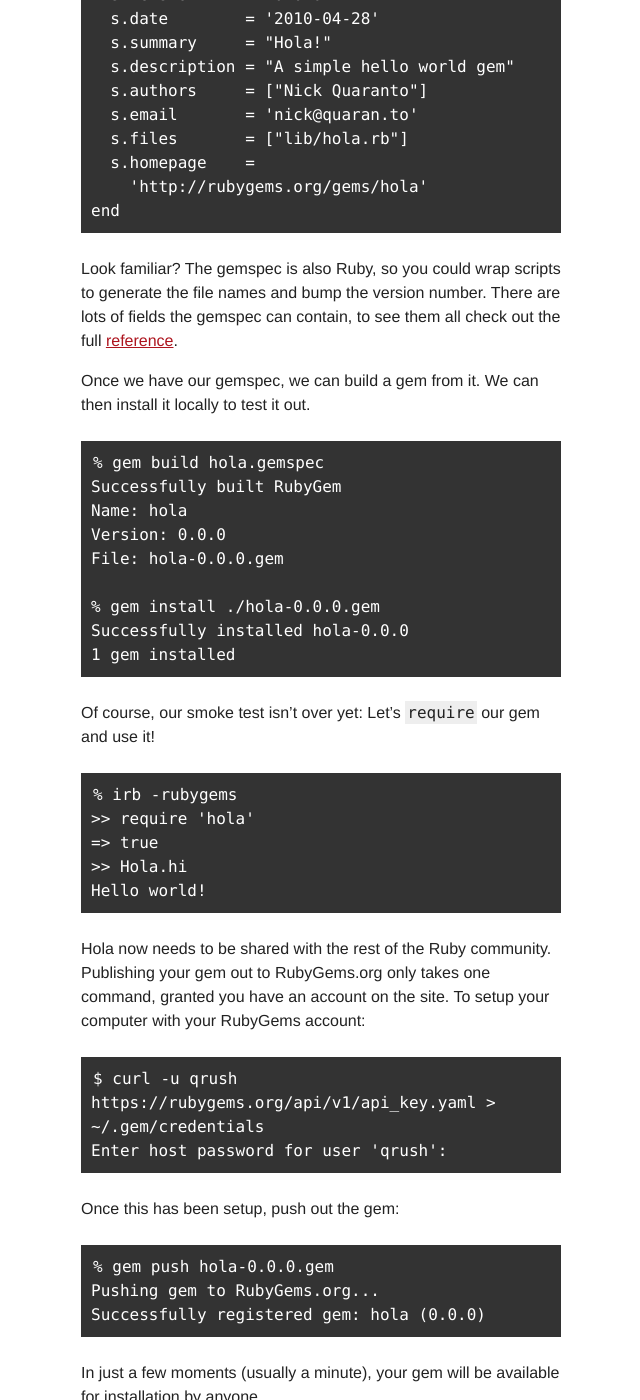
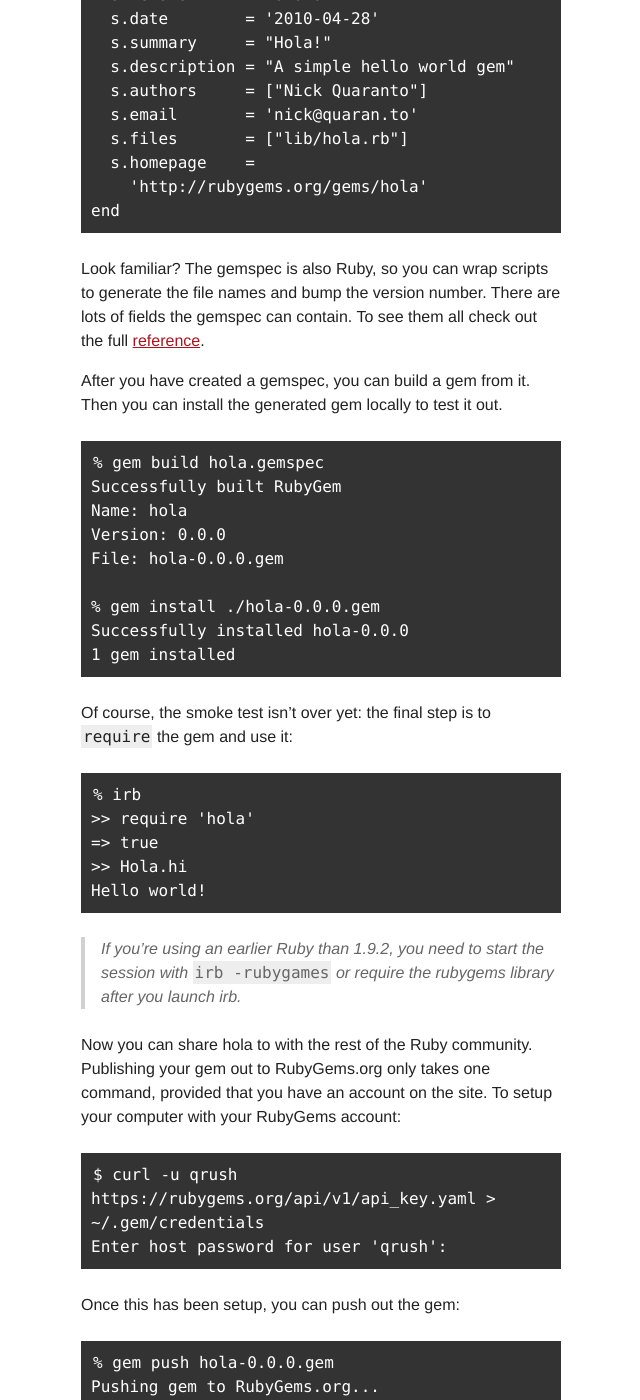
Before and after one commit to radar/guides, a Jekyll site: the page built from make-your-own-gem.md, in a window 1280 px wide and 1400 px high, scrolled down 1562 px. Shown: the whole window, without its empty margins (319-959 px from the left). Built offline with Jekyll 4.4.1, drawn with Linux system fonts in a browser that asks for light colours; some of the changed text lies outside the part shown.

Commit message:
Editing pass over 'Make your own gem'

```diff
--- a/make-your-own-gem.md
+++ b/make-your-own-gem.md
@@ -46,8 +44,8 @@ to have *one* Ruby file with the *same* name as your gem, since that gets
 loaded when `require 'hola'` is run. That one file is in charge of setting up
 your gem's code and API.
 
-The code inside of `lib/hola.rb` is pretty bare bones, we just want to see some
-output.
+The code inside of `lib/hola.rb` is pretty bare bones. It just makes sure that you
+can see some output from the gem:
 
     % cat lib/hola.rb
     class Hola
@@ -75,13 +73,13 @@ information you see on a gem page
         'http://rubygems.org/gems/hola'
     end
 
-Look familiar? The gemspec is also Ruby, so you could wrap scripts to generate
+Look familiar? The gemspec is also Ruby, so you can wrap scripts to generate
 the file names and bump the version number. There are lots of fields the
-gemspec can contain, to see them all check out the full
+gemspec can contain. To see them all check out the full
 [reference](/specification-reference).
 
-Once we have our gemspec, we can build a gem from it. We can then install it
-locally to test it out.
+After you have created a gemspec, you can build a gem from it. Then you can install
+the generated gem locally to test it out.
 
     % gem build hola.gemspec
     Successfully built RubyGem
@@ -93,30 +91,35 @@ locally to test it out.
     Successfully installed hola-0.0.0
     1 gem installed
 
-Of course, our smoke test isn’t over yet: Let’s `require` our gem and use it!
+Of course, the smoke test isn’t over yet: the final step is to `require` the gem and use it:
 
-    % irb -rubygems
+    % irb
     >> require 'hola'
     => true
     >> Hola.hi
     Hello world!
 
-Hola now needs to be shared with the rest of the Ruby community. Publishing your
-gem out to RubyGems.org only takes one command, granted you have an account on
+> If you're using an earlier Ruby than 1.9.2, you need to start the
+> session with `irb -rubygames` or require the rubygems library after
+> you launch irb.
+
+Now you can share hola to with the rest of the Ruby community. Publishing your
+gem out to RubyGems.org only takes one command, provided that you have an account on
 the site. To setup your computer with your RubyGems account:
 
     $ curl -u qrush https://rubygems.org/api/v1/api_key.yaml >
     ~/.gem/credentials
     Enter host password for user 'qrush':
 
-Once this has been setup, push out the gem:
+Once this has been setup, you can push out the gem:
 
     % gem push hola-0.0.0.gem
     Pushing gem to RubyGems.org...
     Successfully registered gem: hola (0.0.0)
 
-In just a few moments (usually a minute), your gem will be available for
-installation by anyone.
+In just a short time (usually less than a minute), your gem will be available for
+installation by anyone. You can see it [on the RubyGems.org site](https://rubygems.org/gems/hola)
+or grab it from any computer with RubyGems installed:
 
     % gem list -r hola
 
@@ -194,7 +197,7 @@ change much:
       end
     end
 
-But now our `hola.rb` file has some code to load the `Translator`:
+But now the `hola.rb` file has some code to load the `Translator`:
 
     % cat lib/hola.rb
     class Hola
@@ -206,7 +209,7 @@ But now our `hola.rb` file has some code to load the `Translator`:
 
     require 'hola/translator'
 
-Let's try this out. First, fire up `irb`!
+Let's try this out. First, fire up `irb`:
 
     % irb -Ilib -rhola
     irb(main):001:0> Hola.hi(:english)
@@ -215,18 +218,19 @@ Let's try this out. First, fire up `irb`!
     => "hola mundo"
 
 We need to use a strange command line flag here: `-Ilib`. Usually RubyGems
-includes the `lib` directory for us, so end users don't need to worry about
-configuring their load paths. However, if we're running our code outside of
-RubyGems, we have to configure things ourselves. It's possible to manipulate
+includes the `lib` directory for you, so end users don't need to worry about
+configuring their load paths. However, if you're running the code outside of
+RubyGems, you have to configure things yourself. It's possible to manipulate
 the `$LOAD_PATH` from within the code itself, but that's considered an
 anti-pattern in most cases. There are many more anti-patterns (and good patterns!)
 for gems, explained in [this guide](/patterns).
 
 If you've added more files to your gem, make sure to remember to add them to
-your gemspec's `files` array before publishing a new gem! For this reason alone,
+your gemspec's `files` array before publishing a new gem! For this reason (among others),
 many developers automate this with [Hoe](http://seattlerb.rubyforge.org/hoe/),
 [Jeweler](https://github.com/technicalpickles/jeweler),
-[Rake](http://rake.rubyforge.org/classes/Rake/GemPackageTask.html), or
+[Rake](http://rake.rubyforge.org/classes/Rake/GemPackageTask.html),
+[Bundler](http://railscasts.com/episodes/245-new-gem-with-bundler), or
 [just a dynamic gemspec
 ](https://github.com/wycats/newgem-template/blob/master/newgem.gemspec).
 
@@ -239,9 +243,9 @@ line.
 Adding an executable
 --------------------
 
-Gems not only provide libraries of code, but they can also expose one or many
+In addition to providing libraries of Ruby code, gems can also expose one or many
 executable files to your shell's `PATH`. Probably the best known example of
-this is `rake`. Another very useful one is `prettify_json.rb`, which comes
+this is `rake`. Another very useful one is `prettify_json.rb`, included
 with the [JSON](http://rubygems.org/gems/json) gem, which formats JSON in a
 readable manner (and is included with Ruby 1.9). Here's an example:
 
@@ -251,8 +255,9 @@ readable manner (and is included with Ruby 1.9). Here's an example:
       "ip": "24.60.248.134"
     }
 
-Adding executables is a simple process, you just need a file in `bin`, and set
-it in the gemspec. Let's add one for the Hola gem. First let's add the file
+Adding an executable to a gem is a simple process. You just need to place the file in
+your gem's `bin` directory, and then add it to the list of executables
+in the gemspec. Let's add one for the Hola gem. First create the file
 and make it executable:
 
     % mkdir bin
@@ -278,7 +283,7 @@ argument as the language to say hello with. Here's an example of running it:
     % ruby -Ilib ./bin/hola spanish
     hola mundo
 
-Finally, to get Hola's executable included when we push the gem, you'll need
+Finally, to get Hola's executable included when you push the gem, you'll need
 to add it in the gemspec.
 
     % head -4 hola.gemspec
@@ -291,13 +296,16 @@ Push up that new gem, and you'll have your own command line utility published!
 You can add more executables as well in the `bin` directory if you need to,
 there's an `executables` array field on the gemspec.
 
+> Note that you should change the gem's version when pushing up a new release.
+> For more information on gem versioning, see the [Patterns Guide](/patterns/#semantic-versioning)
+
 <a id="writing-tests"> </a>
 Writing tests
 --------------
 
 Testing your gem is extremely important. Not only does it help assure you that
-your code works, but it helps others know your gem does its job. When
-evaluating a gem, Ruby developers tend to place a test suite (or lack thereof)
+your code works, but it helps others know that your gem does its job. When
+evaluating a gem, Ruby developers tend to view a solid test suite (or lack thereof)
 as one of the main reasons for trusting that piece of code.
 
 Gems support adding test files into the package itself so tests can be run
@@ -310,12 +318,12 @@ In short: *TEST YOUR GEM!* Please!
 `Test::Unit` is Ruby's built-in test framework. There are
 [lots](http://www.bootspring.com/2010/09/22/minitest-rubys-test-framework/) of
 [tutorials](https://github.com/seattlerb/minitest/blob/master/README.txt) for
-using it online. There's many other test frameworks available for Ruby as
-well, [RSpec](http://rspec.info/) is a popular choice. At the end of the day,
+using it online. There are many other test frameworks available for Ruby as
+well. [RSpec](http://rspec.info/) is a popular choice. At the end of the day,
 it doesn't matter what you use, just *TEST*!
 
-Let's add some tests to Hola. We've got a few more files now, namely a
-`Rakefile` and a brand new `test` directory.
+Let's add some tests to Hola. This requires adding a few more files, namely a
+`Rakefile` and a brand new `test` directory:
 
     % tree
     .
@@ -330,7 +338,7 @@ Let's add some tests to Hola. We've got a few more files now, namely a
     └── test
         └── test_hola.rb
 
-Our `Rakefile` gives us some simple automation for running tests.
+The `Rakefile` gives you some simple automation for running tests:
 
     % cat Rakefile
     require 'rake/testtask'
@@ -342,8 +350,8 @@ Our `Rakefile` gives us some simple automation for running tests.
     desc "Run tests"
     task :default => :test
 
-Now we can run `rake test` or simply just `rake` to run tests. Woot! Here's
-what my basic test file looks like.
+Now you can run `rake test` or simply just `rake` to run tests. Woot! Here's
+a basic test file for hola:
 
     % cat test/test_hola.rb
     require 'test/unit'
```
Also changed, not shown: other parts of make-your-own-gem.md (+6 -8 lines).
